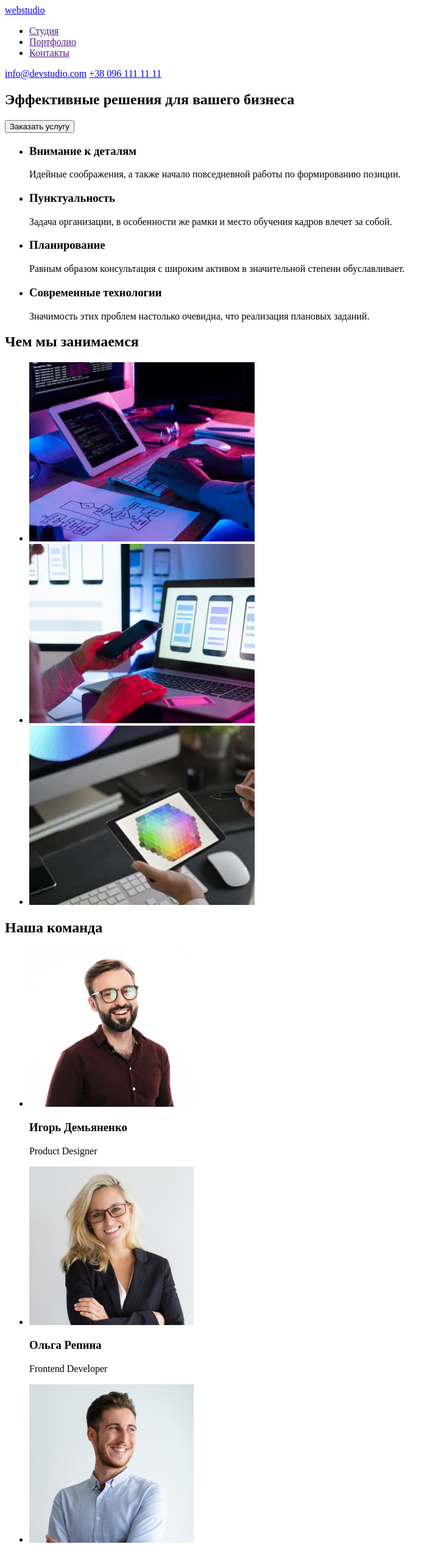
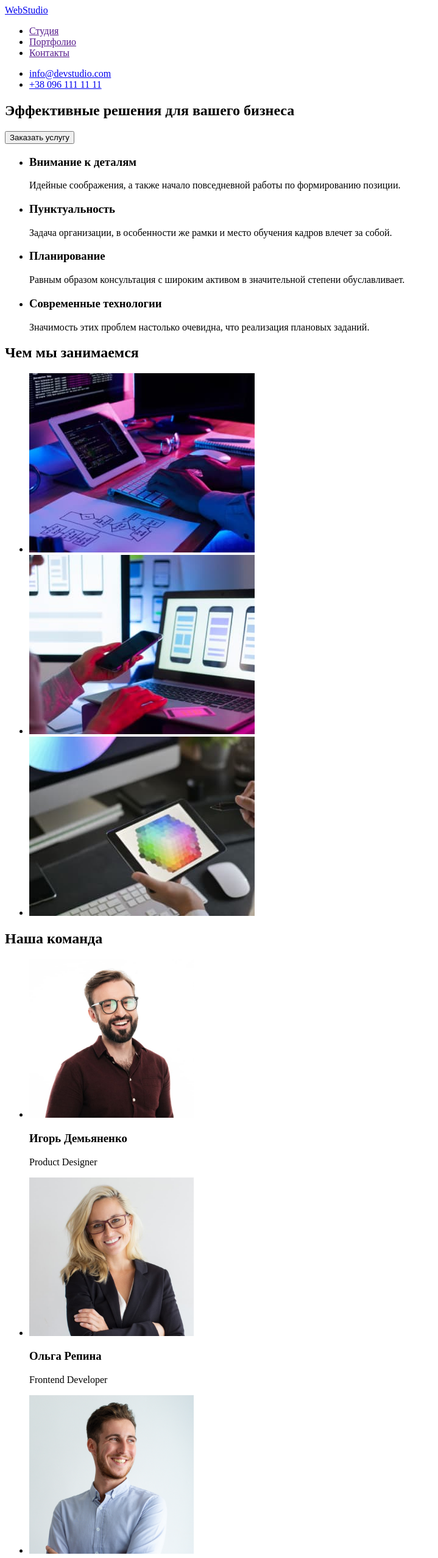
Before and after one commit to ArturDmytruk/goit-markup-hw-01, a plain HTML site: page index.html in a window 1280 px wide. Shown: the top 2555 px of the page at 61% size, without its empty margins (0-719 px from the left). Drawn offline with Linux system fonts and the light colour scheme.

Commit message:
Исправил недочёты

```diff
--- a/index.html
+++ b/index.html
@@ -1,191 +1,160 @@
 <!DOCTYPE html>
 <html lang="ru">
   <head>
-    <meta charset="UTF-8">
-    <meta http-equiv="X-UA-Compatible" content="IE=edge">
-    <meta name="viewport" content="width=device-width, initial-scale=1.0">
+    <meta charset="UTF-8" />
+    <meta http-equiv="X-UA-Compatible" content="IE=edge" />
+    <meta name="viewport" content="width=device-width, initial-scale=1.0" />
     <title>WebStudio</title>
   </head>
   <body>
-
     <!--HEADER-->
-
     <header>
-
       <nav>
-
-        <a href="./">webstudio</a>
-
-
-
-
-
+        <a href="./">WebStudio</a>
         <ul>
-            <li><a href=""> Студия </a>
+          <li><a href=""> Студия </a></li>
+          <li><a href=""> Портфолио </a></li>
+          <li><a href=""> Контакты </a></li>
+        </ul>
+      </nav>
+      <ul>
+        <li><a href="mailto:info@devstudio.com">info@devstudio.com</a></li>
+        <li><a href="tel:+380961111111">+38 096 111 11 11</a></li>
+      </ul>
+    </header>
+    <main>
+      <!--HERO-->
+      <section>
+        <h1>Эффективные решения для вашего бизнеса</h1>
+        <button type="button">Заказать услугу</button>
+      </section>
+      <!--ADVANTAGES-->
+      <section>
+        <h2 hidden>Наши преимущества</h2>
+        <ul>
+          <li>
+            <h3>Внимание к деталям</h3>
+            <p>
+              Идейные соображения, а также начало повседневной работы по
+              формированию позиции.
+            </p>
           </li>
-
-        <li><a href=""> Портфолио </a>
+          <li>
+            <h3>Пунктуальность</h3>
+            <p>
+              Задача организации, в особенности же рамки и место обучения кадров
+              влечет за собой.
+            </p>
           </li>
-
-        <li><a href=""> Контакты </a>
+          <li>
+            <h3>Планирование</h3>
+            <p>
+              Равным образом консультация с широким активом в значительной
+              степени обуславливает.
+            </p>
           </li>
-
-
+          <li>
+            <h3>Современные технологии</h3>
+            <p>
+              Значимость этих проблем настолько очевидна, что реализация
+              плановых заданий.
+            </p>
+          </li>
         </ul>
-
-    </nav>
-
-
-
-<a href="mailto:info@devstudio.com">info@devstudio.com</a>
-
-
-<a href="tel:+380961111111">+38 096 111 11 11</a>
-
-
-</header>
-
-<main>
-
-    <!--HERO-->
-
+      </section>
+      <!--SERVICES-->
       <section>
-
-<h1>Эффективные решения для вашего бизнеса</h1>
-
-<button type="button">Заказать услугу</button>
-
+        <h2>Чем мы занимаемся</h2>
+        <ul>
+          <li>
+            <img
+              src="./images/section-services/box 1z.jpg"
+              alt="Печатает на планшете"
+              width="370"
+              height="294"
+            />
+          </li>
+          <li>
+            <img
+              src="./images/section-services/box 2z.jpg"
+              alt="Сверяет модель телефона"
+              width="370"
+              height="294"
+            />
+          </li>
+          <li>
+            <img
+              src="./images/section-services/box 3z.jpg"
+              alt="Выбирает цветовую гамму"
+              width="370"
+              height="294"
+            />
+          </li>
+        </ul>
       </section>
-
-<!--ADVANTAGES-->
-
+      <!--OUR TEAM-->
       <section>
-
-    <h2 hidden>Наши преимущества</h2>
-
+        <h2>Наша команда</h2>
         <ul>
-
-    <li><h3>Внимание к деталям</h3></li>
-
-    <p>Идейные соображения, а также начало повседневной работы по формированию позиции.</p>
-
-    <li><h3>Пунктуальность</h3></li>
-
-    <p>Задача организации, в особенности же рамки и место обучения кадров влечет за собой.</p>
-
-    <li><h3>Планирование</h3></li>
-
-    <p>Равным образом консультация с широким активом в значительной степени обуславливает.</p>
-
-    <li><h3>Современные технологии</h3></li>
-
-    <p>Значимость этих проблем настолько очевидна, что реализация плановых заданий.</p>
-
-
-
+          <li>
+            <img
+              src="./images/section-our-team/img.jpg"
+              alt="Наша команда"
+              width="270"
+              height="260"
+            />
+            <h3>Игорь Демьяненко</h3>
+            <p lang="en">Product Designer</p>
+          </li>
+          <li>
+            <img
+              src="./images/section-our-team/img-1.jpg"
+              alt="Наша команда"
+              width="270"
+              height="260"
+            />
+            <h3>Ольга Репина</h3>
+            <p lang="en">Frontend Developer</p>
+          </li>
+          <li>
+            <img
+              src="./images/img-2.jpg"
+              alt="Наша команда"
+              width="270"
+              height="260"
+            />
+            <h3>Николай Тарасов</h3>
+            <p lang="en">Marketing</p>
+          </li>
+          <li>
+            <img
+              src="./images/img-3.jpg"
+              alt="Наша команда"
+              width="270"
+              height="260"
+            />
+            <h3>Михаил Ермаков</h3>
+            <p lang="en">UI Designer</p>
+          </li>
         </ul>
-
-
       </section>
-
-
-<!--SERVICES-->
-
-
-<section>
-
-    <h2>Чем мы занимаемся</h2>
-
-
+    </main>
+    <footer>
+      <a href="./">WebStudio</a>
+      <address>
         <ul>
-
-<li><img src="./images/section-services/box 1z.jpg" alt="Печатает на планшете"Width="370" Height="294"></li>
-
-<li><img src="./images/section-services/box 2z.jpg" alt="Сверяет модель телефона"Width="370" Height="294"></li>
-
-<li><img src="./images/section-services/box 3z.jpg" alt="Выбирает цветовую гамму"Width="370" Height="294"></li>
-
+          <li>
+            <a
+              href="https://maps.app.goo.gl/SeJLeQStYg7E3yRs5"
+              target="_blank"
+              rel="noopener noreferrer"
+              >г. Киев, пр-т Леси Украинки, 26</a
+            >
+          </li>
+          <li><a href="mailto:info@example.com">info@example.com</a></li>
+          <li><a href="tel:+380991111111">+38 099 111 11 11</a></li>
         </ul>
-
-</section>
-
-
-<!--OUR TEAM-->
-
-<section>
-
-    <h2>Наша команда</h2>
-
-<ul>
-
-    <li> <img src="./images/section-our-team/img.jpg" alt="Наша команда" Width="270" Height="260">
-
-    </li>
-
-    <h3>Игорь Демьяненко </h3>
-
-    <p lang="en">Product Designer</p>
-
-    <li> <img src="./images/section-our-team/img-1.jpg" alt="Наша команда"Width="270" Height="260">
-
-    </li>
-
-    <h3>Ольга Репина</h3>
-
-    <p lang="en">Frontend Developer</p>
-
-    <li> <img src="./images/img-2.jpg" alt="Наша команда"Width="270" Height="260">
-
-    </li>
-
-    <h3>Николай Тарасов</h3>
-
-    <p lang="en">Marketing</p>
-
-    <li><img src="./images/img-3.jpg" alt="Наша команда"Width="270" Height="260">
-
-    </li>
-
-    <h3> Михаил Ермаков</h3>
-
-    <p lang="en">UI Designer</p>
-
-
-</ul>
-
-
-</section>
-
-</main>
-
-<footer>
-
-    <a href="./">webstudio</a>
-
-
-    <address>
-
-        <ul>
-
-
-            <li> <a href="https://maps.app.goo.gl/SeJLeQStYg7E3yRs5" target="_blank" rel="noopener noreferrer">г. Киев, пр-т Леси Украинки, 26</a>
-            </li>
-
-            <li> <a href="mailto:info@example.com">info@example.com</a>
-            </li>
-
-            <li> <a href="tel:+380991111111">+38 099 111 11 11</a>
-            </li>
-
-
-            </ul>
-
       </address>
-
-
     </footer>
-
-
-
   </body>
 </html>
```
Also changed, not shown: .pretierrc.json (added). Lines whose indentation alone changed are shown as unchanged.
